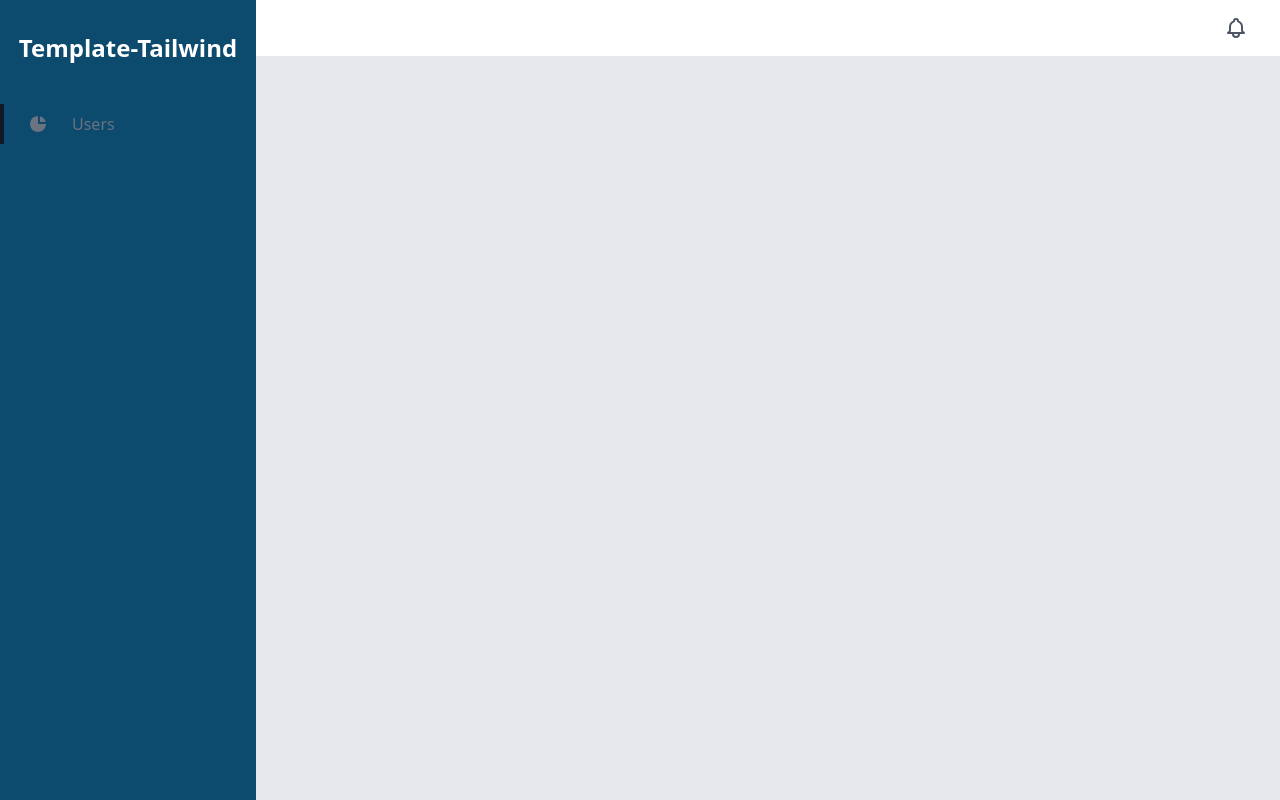
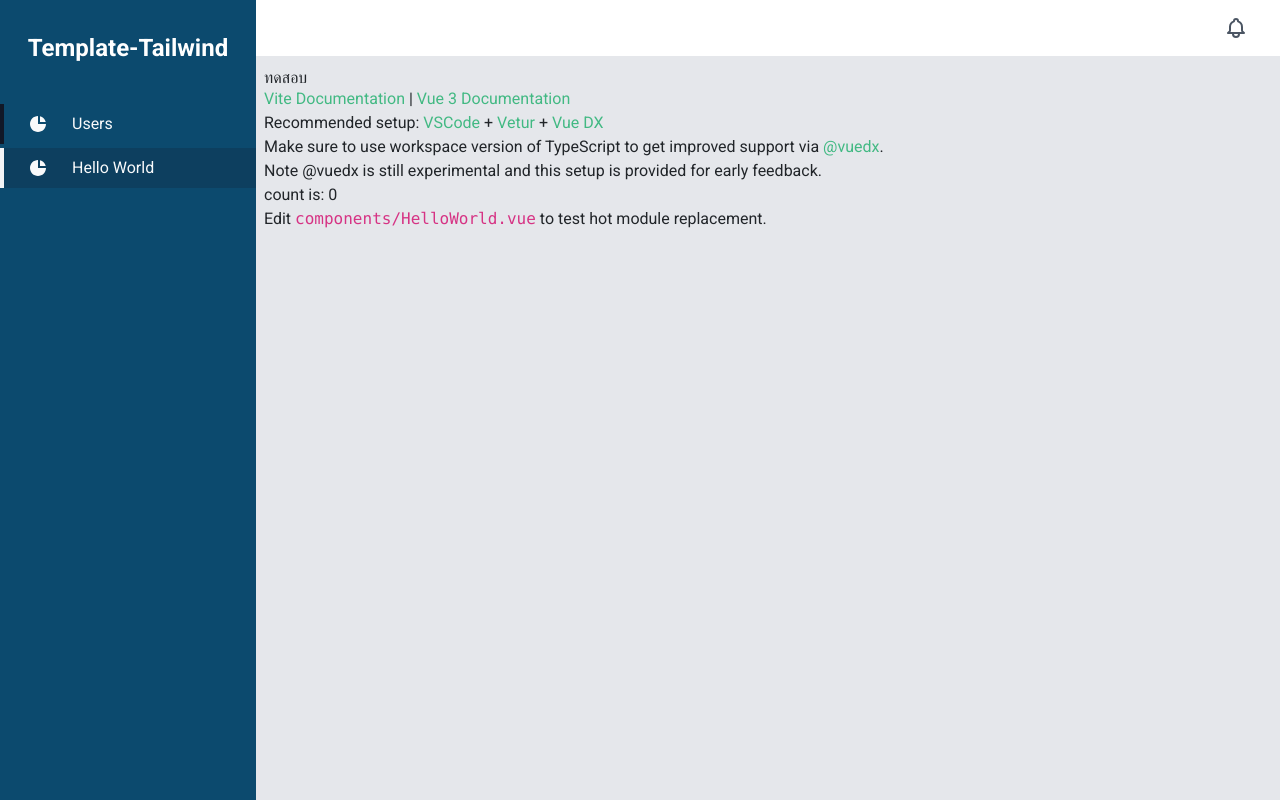
Before and after one commit to Jutipong/Vite-Template, a Vue app: page /Hello in a window 1280 px wide. Built offline with nearby package versions, Linux system fonts and the light colour scheme; what @tailwindcss/custom-forms would draw is missing.

Commit message:
Update code

```diff
--- a/src/components/HelloWorld.vue
+++ b/src/components/HelloWorld.vue
@@ -43,7 +43,7 @@ export default defineComponent({
   props: {
     msg: {
       type: String,
-      required: true
+      default:'ทดสอบ'
     }
   },
   setup: () => {
--- a/src/components/layout/Sidebar.vue
+++ b/src/components/layout/Sidebar.vue
@@ -1,17 +1,10 @@
 <template>
   <div class="flex">
     <!-- Backdrop -->
-    <div
-      :class="isOpen ? 'block' : 'hidden'"
-      @click="isOpen = false"
-      class="fixed z-20 inset-0 bg-black opacity-50 transition-opacity lg:hidden"
-    ></div>
+    <div :class="isOpen ? 'block' : 'hidden'" @click="isOpen = false" class="fixed z-20 inset-0 bg-black opacity-50 transition-opacity lg:hidden"></div>
     <!-- End Backdrop -->
 
-    <div
-      :class="isOpen ? 'translate-x-0 ease-out' : '-translate-x-full ease-in'"
-      class="fixed z-30 inset-y-0 left-0 w-64 transition duration-300 transform bg-blue-900 overflow-y-auto lg:translate-x-0 lg:static lg:inset-0"
-    >
+    <div :class="isOpen ? 'translate-x-0 ease-out' : '-translate-x-full ease-in'" class="fixed z-30 inset-y-0 left-0 w-64 transition duration-300 transform bg-blue-900 overflow-y-auto lg:translate-x-0 lg:static lg:inset-0">
       <div class="flex items-center justify-center mt-8">
         <div class="flex items-center">
           <!-- <svg class="h-12 w-12" viewBox="0 0 512 512" fill="none">
@@ -29,31 +22,26 @@
             />
           </svg> -->
 
-          <span
-            class="text-white text-2xl mx-2 font-semibold transform hover:scale-110 cursor-pointer"
-            >Template-Tailwind</span
-          >
+          <span class="text-white text-2xl mx-2 font-semibold transform hover:scale-105 cursor-pointer">Template-Tailwind</span>
         </div>
       </div>
-
       <nav class="mt-10">
-        <router-link
-          class="flex items-center duration-200 mt-4 py-2 px-6 border-l-4"
-          :class="[$route.name === 'Users' ? activeClass : inactiveClass]"
-          to="/test"
-        >
+        <router-link class="flex items-center duration-200 mt-4 py-2 px-6 border-l-4" :class="[$route.name === 'Test' ? activeClass : inactiveClass]" to="/Test">
           <svg class="h-5 w-5" viewBox="0 0 20 20" fill="none">
-            <path
-              d="M2 10C2 5.58172 5.58172 2 10 2V10H18C18 14.4183 14.4183 18 10 18C5.58172 18 2 14.4183 2 10Z"
-              fill="currentColor"
-            />
-            <path
-              d="M12 2.25195C14.8113 2.97552 17.0245 5.18877 17.748 8.00004H12V2.25195Z"
-              fill="currentColor"
-            />
+            <path d="M2 10C2 5.58172 5.58172 2 10 2V10H18C18 14.4183 14.4183 18 10 18C5.58172 18 2 14.4183 2 10Z" fill="currentColor" />
+            <path d="M12 2.25195C14.8113 2.97552 17.0245 5.18877 17.748 8.00004H12V2.25195Z" fill="currentColor" />
           </svg>
           <span class="mx-4">Users</span>
         </router-link>
+
+        <router-link class="flex items-center duration-200 mt-1 py-2 px-6 border-l-4" :class="[$route.name === 'Hello' ? activeClass : inactiveClass]" to="/Hello">
+          <svg class="h-5 w-5" viewBox="0 0 20 20" fill="none">
+            <path d="M2 10C2 5.58172 5.58172 2 10 2V10H18C18 14.4183 14.4183 18 10 18C5.58172 18 2 14.4183 2 10Z" fill="currentColor" />
+            <path d="M12 2.25195C14.8113 2.97552 17.0245 5.18877 17.748 8.00004H12V2.25195Z" fill="currentColor" />
+          </svg>
+          <span class="mx-4">Hello World</span>
+        </router-link>
+
         <!--
         <router-link class="flex items-center duration-200 mt-4 py-2 px-6 border-l-4" :class="[$route.name === 'Dashboard' ? activeClass : inactiveClass]" to="/dashboard">
           <svg class="h-5 w-5" viewBox="0 0 20 20" fill="none">
@@ -123,24 +111,22 @@
 </template>
 
 <script lang="ts">
-import { defineComponent, ref } from "vue";
-import { useSidebar } from "../../hooks/useSidebar";
+import { defineComponent, ref } from 'vue'
+import { useSidebar } from '../../hooks/useSidebar'
 
 export default defineComponent({
   setup() {
-    const { isOpen } = useSidebar();
-    const activeClass = ref(
-      "bg-gray-600 bg-opacity-25 text-gray-100 border-gray-100"
-    );
-    const inactiveClass = ref(
-      "border-gray-900 text-gray-500 hover:bg-gray-600 hover:bg-opacity-25 hover:text-gray-100"
-    );
+    const { isOpen } = useSidebar()
+    const activeClass = ref('bg-gray-900 bg-opacity-20 text-gray-50 border-gray-100 hover:bg-gray-900 hover:bg-opacity-25 hover:text-gray-100 ')
+    const inactiveClass = ref('border-gray-900 text-gray-50 hover:bg-gray-900 hover:bg-opacity-25 hover:text-gray-100 transform hover:scale-105')
 
+    // const activeClass = ref('bg-gray-100 bg-opacity-200 text-gray-50 border-gray-100')
+    // const inactiveClass = ref('border-gray-900 text-gray-50 hover:bg-gray-900 hover:bg-opacity-25 hover:text-gray-100')
     return {
       isOpen,
       activeClass,
-      inactiveClass,
-    };
-  },
-});
+      inactiveClass
+    }
+  }
+})
 </script>
--- a/src/router.ts
+++ b/src/router.ts
@@ -16,8 +16,8 @@ import Test from './components/Test.vue'
 
 const routes: RouteRecordRaw[] = [
   {
-    path: "/helloworld",
-    name: "HelloWorld",
+    path: "/Hello",
+    name: "Hello",
     component: HelloWorld,
   },
   {
--- a/tailwind.config.js
+++ b/tailwind.config.js
@@ -1,22 +1,22 @@
 const defaultTheme = require("tailwindcss/defaultTheme");
-const colors = require('tailwindcss/colors')
+const colors = require("tailwindcss/colors");
 
-var whitelist = [
-  "gray",
-  "red",
-  "orange",
-  "yellow",
-  "green",
-  "teal",
-  "blue",
-  "purple",
-  "pink",
-].reduce(
-  (result, color) =>
-    result.push(`text-${color}-600`, `bg-${color}-600`, `bg-${color}-500`) &&
-    result,
-  []
-);
+// var whitelist = [
+//   "gray",
+//   "red",
+//   "orange",
+//   "yellow",
+//   "green",
+//   "teal",
+//   "blue",
+//   "purple",
+//   "pink",
+// ].reduce(
+//   (result, color) =>
+//     result.push(`text-${color}-600`, `bg-${color}-600`, `bg-${color}-500`) &&
+//     result,
+//   []
+// );
 
 module.exports = {
   future: {
@@ -27,7 +27,7 @@ module.exports = {
     enabled: process.env.NODE_ENV === "production",
     content: ["./index.html", "./src/**/*.{vue, js}"],
     options: {
-      whitelist,
+      // whitelist,
     },
   },
   theme: {
@@ -39,7 +39,7 @@ module.exports = {
     },
     extend: {
       fontFamily: {
-        sans: ["Inter var", ...defaultTheme.fontFamily.sans],
+        sans: ["Roboto", ...defaultTheme.fontFamily.sans],
       },
     },
   },
```
Also changed, not shown: 1 other file (tests, documents, lock files or other folders).
